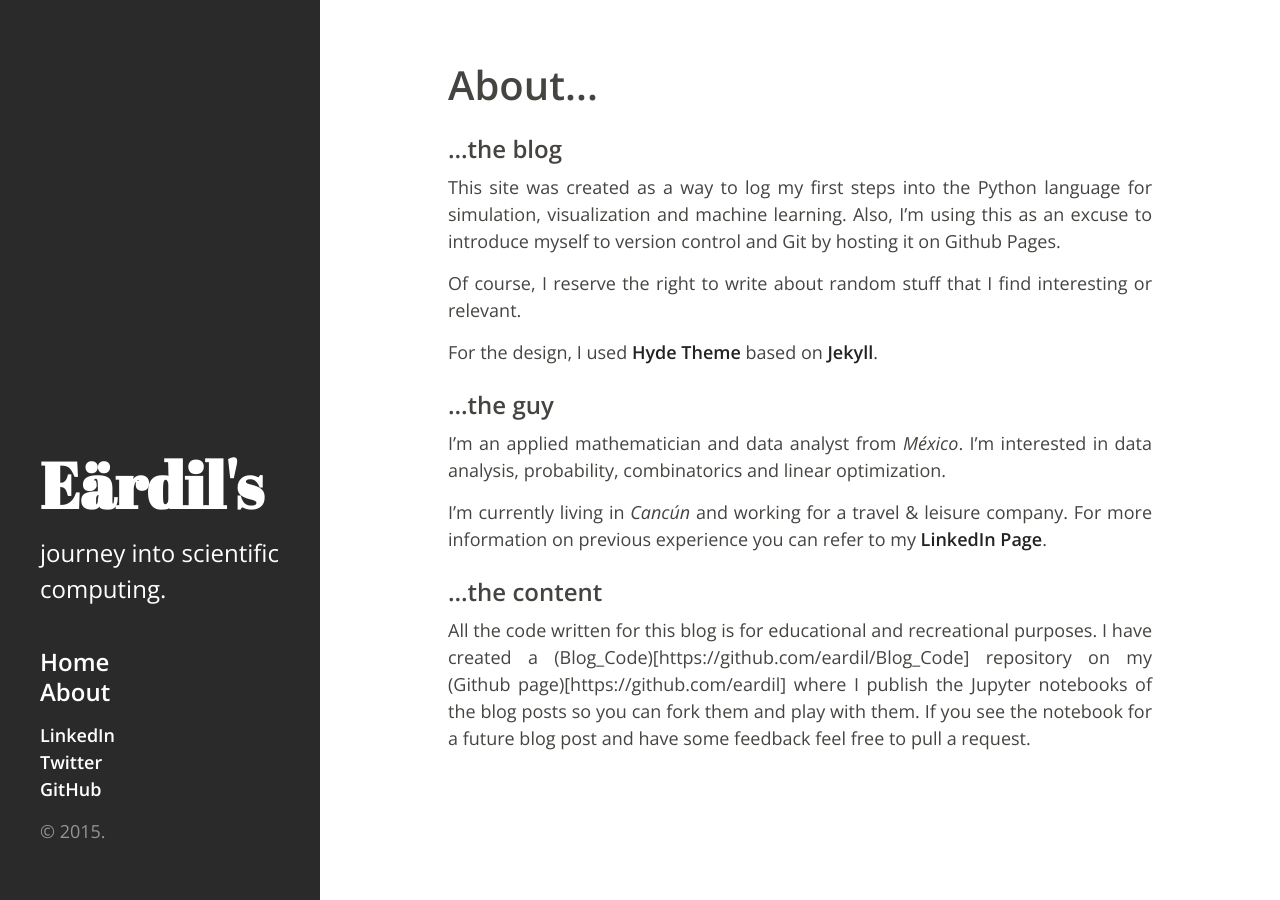
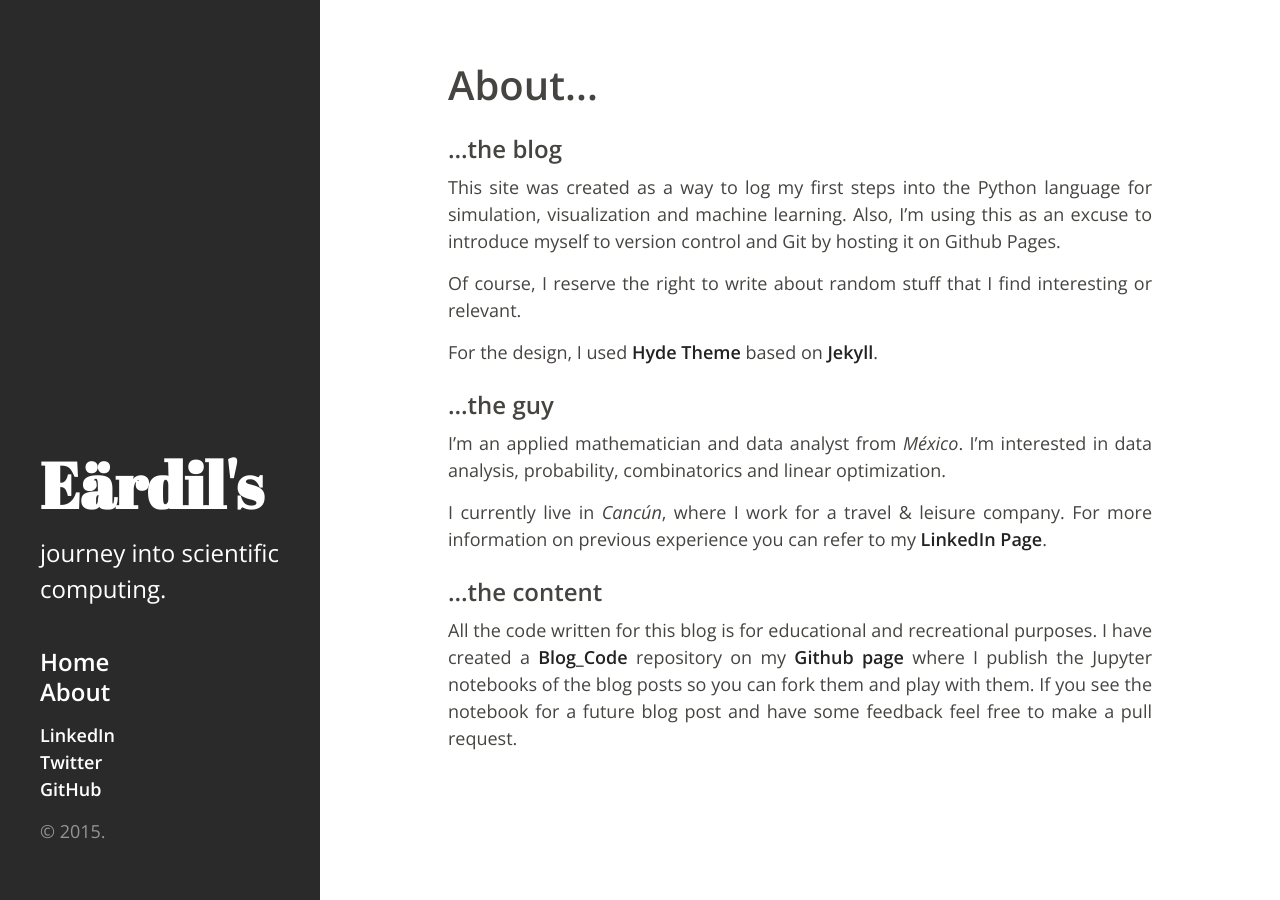
Before and after one commit to eardil/eardil.github.io, a Jekyll site: the page built from about.md, in a window 1280 px wide. Built offline with Jekyll 4.4.1, drawn with Linux system fonts in a browser that asks for light colours; Markdown is read by kramdown in place of the engine named in the settings.

Commit message:
Correcciones

```diff
--- a/about.md
+++ b/about.md
@@ -13,7 +13,7 @@ For the design, I used [Hyde Theme](http://mdo.github.io/hyde) based on [Jekyll]
 ### ...the guy
 I'm an applied mathematician and data analyst from *México*. I'm interested in data analysis, probability, combinatorics and linear optimization.
 
-I'm currently living in *Cancún* and working for a travel & leisure company. For more information on previous experience you can refer to my [LinkedIn Page](https://www.linkedin.com/in/isimonin).
+I currently live in *Cancún*, where I work for a travel & leisure company. For more information on previous experience you can refer to my [LinkedIn Page](https://www.linkedin.com/in/isimonin).
 
 ### ...the content
-All the code written for this blog is for educational and recreational purposes. I have created a (Blog_Code)[https://github.com/eardil/Blog_Code] repository on my (Github page)[https://github.com/eardil] where I publish the Jupyter notebooks of the blog posts so you can fork them and play with them. If you see the notebook for a future blog post and have some feedback feel free to pull a request.
+All the code written for this blog is for educational and recreational purposes. I have created a [Blog_Code](https://github.com/eardil/Blog_Code) repository on my [Github page](https://github.com/eardil) where I publish the Jupyter notebooks of the blog posts so you can fork them and play with them. If you see the notebook for a future blog post and have some feedback feel free to make a pull request.
```
